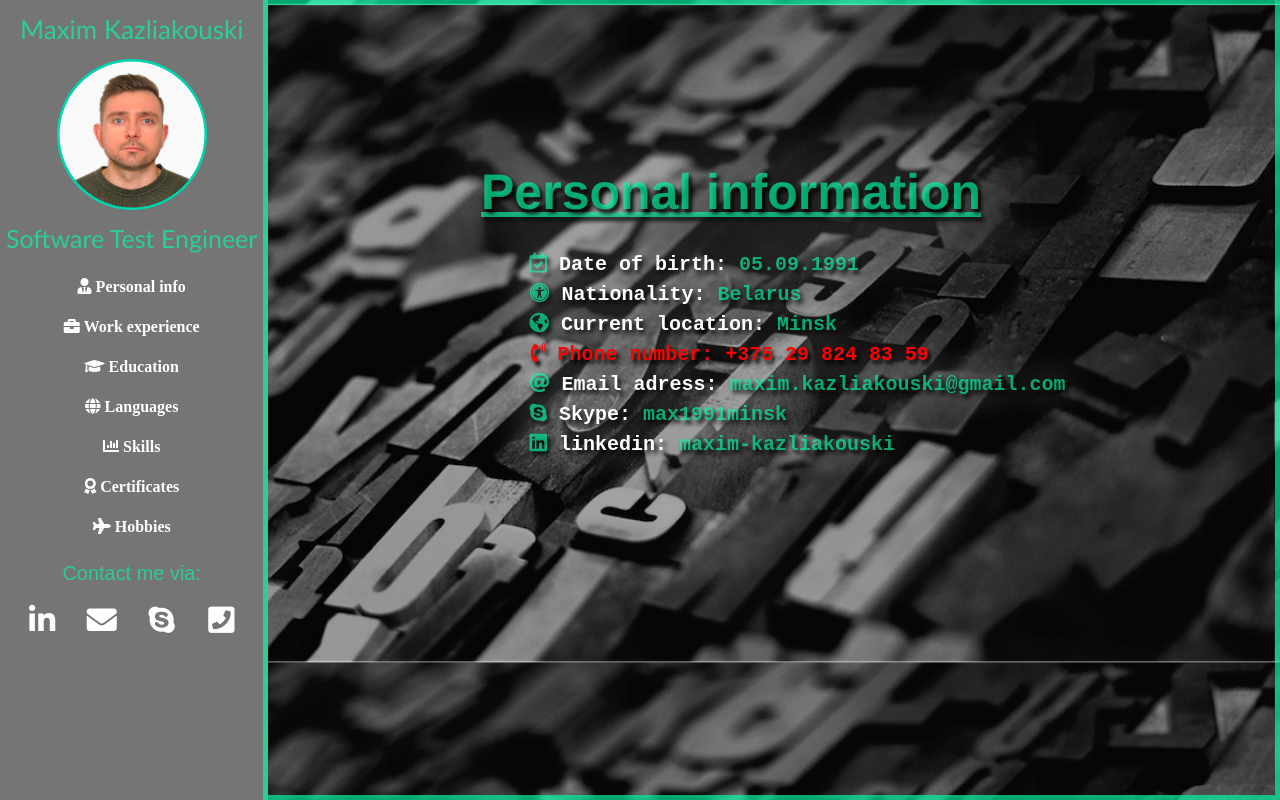
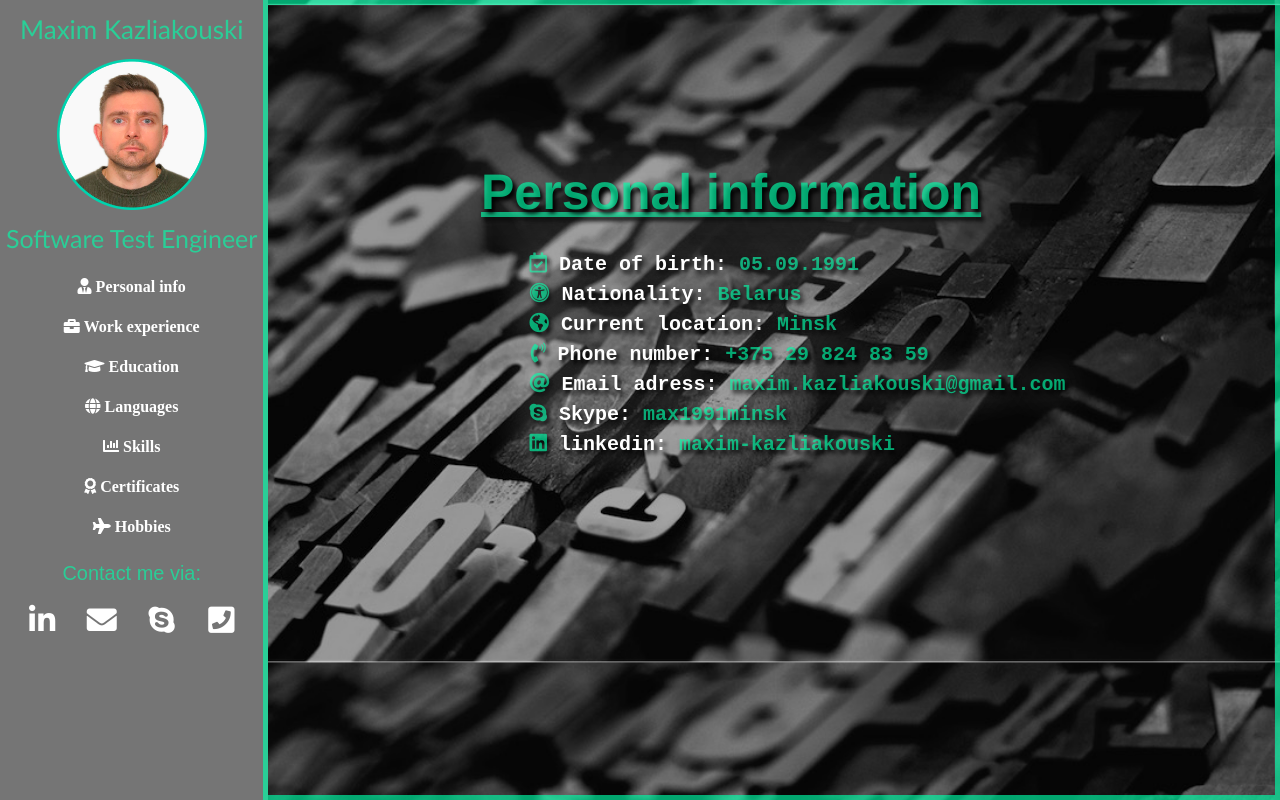
Before and after one commit to Maxim-Kazliakouski/my_cv_project, a Django app: page /personal_info_phone in a window 1280 px wide. Run offline with Django 3.2, Linux system fonts and the light colour scheme; some libraries are stand-ins or nearby versions.

Commit message:
some changes with colours

```diff
--- a/CV_app/templates/CV_app/personal_info_phone.html
+++ b/CV_app/templates/CV_app/personal_info_phone.html
@@ -13,7 +13,7 @@
         <li><i class="fas fa-universal-access"></i> Nationality: <span>Belarus</span></li>
         <li><i class="fas fa-globe-americas"></i> Current location: <span>Minsk</span></li>
         <div class="per_phone">
-        <li style="color: red;"><i class="fas fa-phone-volume" style="color: red;"></i> Phone number: <span style="color: red;">+375 29 824 83 59</span></li>
+        <li style="color: white;"><i class="fas fa-phone-volume" style="color: rgba(0, 255, 170, 0.644);"></i> Phone number: <span style="color: rgba(0, 255, 170, 0.644);">+375 29 824 83 59</span></li>
         </div>
         <li><i class="fas fa-at"></i> Email adress: <span>maxim.kazliakouski@gmail.com</span></li>
         <li><i class="fab fa-skype"></i> Skype: <span>max1991minsk</span></li>
--- a/CV_app/templates/CV_app/personal_info_skype.html
+++ b/CV_app/templates/CV_app/personal_info_skype.html
@@ -15,7 +15,7 @@
         <li><i class="fas fa-phone-volume"></i> Phone number: <span>+375 29 824 83 59</span></li>
         <li><i class="fas fa-at"></i> Email adress: <span>maxim.kazliakouski@gmail.com</span></li>
         <div class="per_skype">
-        <li style="color: red;"><i class="fab fa-skype" style="color: red;"></i> Skype: <span style="color: red;">max1991minsk</span></li>
+        <li style="color: white;"><i class="fab fa-skype" style="color: rgba(0, 255, 170, 0.644);"></i> Skype: <span style="color: rgba(0, 255, 170, 0.644);">max1991minsk</span></li>
         </div>
         <li><i class="fab fa-linkedin"></i> linkedin: <span>maxim-kazliakouski</span></li>
     </ul>
--- a/CV_app/templates/CV_app/work_expirience.html
+++ b/CV_app/templates/CV_app/work_expirience.html
@@ -35,7 +35,7 @@
         <li><i class="fas fa-long-arrow-alt-right"></i> reporting and verification issues;</li>
         <li><i class="fas fa-long-arrow-alt-right"></i> tool part in testing Healthy Lifestyle App;</li>
         <li><i class="fas fa-long-arrow-alt-right"></i> team management (tasks planning, reporting);</li>
-        <li><i class="fas fa-long-arrow-alt-right"></i> result gathering and analysis, bug reporting<br>(Functional, UI testing)</li>
+        <li><i class="fas fa-long-arrow-alt-right"></i> result gathering and analysis, bug reporting<br>(Functional, UI testing);</li>
         <li><i class="fas fa-long-arrow-alt-right"></i> requirements testing.</li>
         </ul>
     </div>
```
